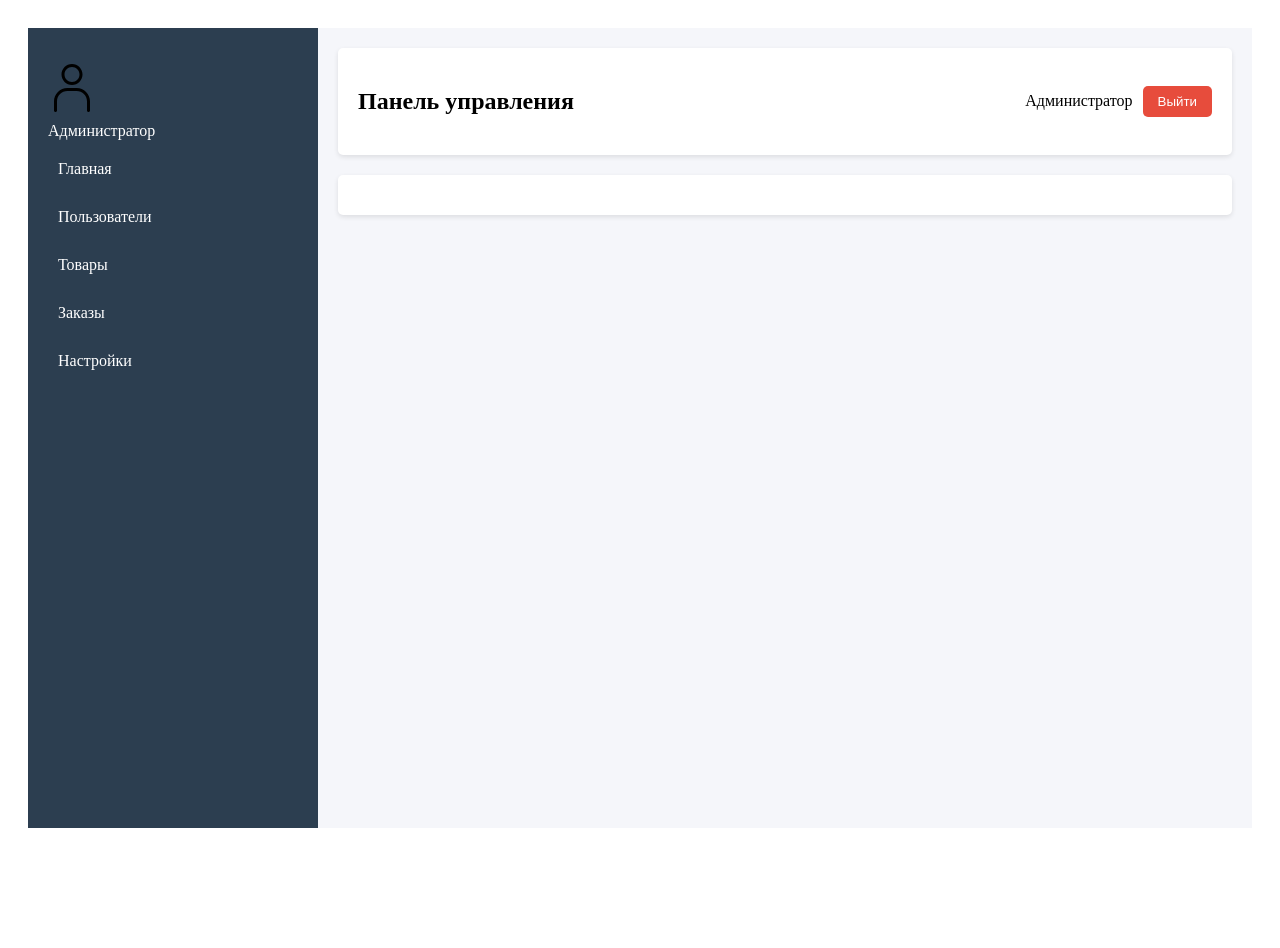
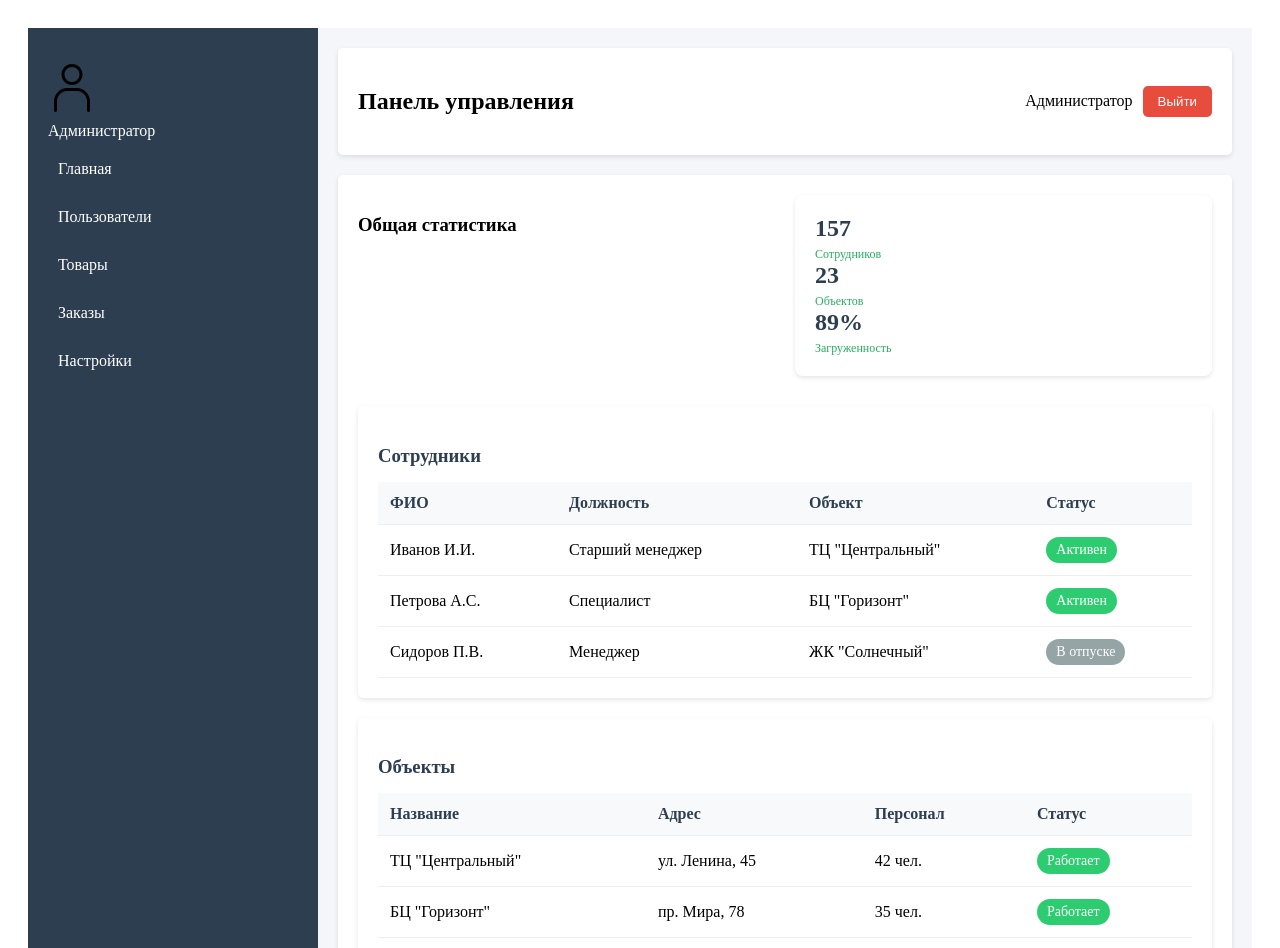
Before and after one commit to SindaskinNikita/Website, an Angular app: page /admin in a window 1280 px wide. Shown: the top 948 px of the page. Before the commit the page ends 856 px from the top, so only its background shows below. Built offline with nearby package versions, Linux system fonts and the light colour scheme.

Commit message:
Добавление статистики и таблиц в административную панель

```diff
--- a/src/app/admin/admin.component.css
+++ b/src/app/admin/admin.component.css
@@ -81,3 +81,109 @@ img {
     display: block;
     margin: 10px 0;
 }
+
+.chart-container {
+    background-color: white;
+    padding: 20px;
+    border-radius: 5px;
+    box-shadow: 0 2px 5px rgba(0,0,0,0.1);
+    margin-bottom: 20px;
+}
+
+.data-table {
+    background-color: white;
+    padding: 20px;
+    border-radius: 5px;
+    box-shadow: 0 2px 5px rgba(0,0,0,0.1);
+    margin-bottom: 20px;
+}
+
+.data-table h3 {
+    color: #2c3e50;
+    margin-bottom: 15px;
+}
+
+.data-table table {
+    width: 100%;
+    border-collapse: collapse;
+}
+
+.data-table th,
+.data-table td {
+    padding: 12px;
+    text-align: left;
+    border-bottom: 1px solid #eee;
+}
+
+.data-table th {
+    background-color: #f8f9fa;
+    font-weight: 600;
+    color: #2c3e50;
+}
+
+.data-table tr:hover {
+    background-color: #f8f9fa;
+}
+
+.status {
+    padding: 5px 10px;
+    border-radius: 15px;
+    font-size: 14px;
+    display: inline-block;
+}
+
+.status.active {
+    background-color: #2ecc71;
+    color: white;
+}
+
+.status.inactive {
+    background-color: #95a5a6;
+    color: white;
+}
+
+.status.warning {
+    background-color: #f1c40f;
+    color: white;
+}
+
+.stats-container {
+    display: grid;
+    grid-template-columns: repeat(auto-fit, minmax(200px, 1fr));
+    gap: 20px;
+    margin-bottom: 30px;
+}
+
+.stat-card {
+    background: white;
+    padding: 20px;
+    border-radius: 8px;
+    box-shadow: 0 2px 4px rgba(0,0,0,0.1);
+    display: flex;
+    flex-direction: column;
+}
+
+.stat-card h4 {
+    color: #7f8c8d;
+    font-size: 14px;
+    margin: 0 0 10px 0;
+}
+
+.stat-card .number {
+    color: #2c3e50;
+    font-size: 24px;
+    font-weight: 600;
+    margin: 0;
+    display: block;
+}
+
+.stat-card .trend {
+    color: #27ae60;
+    font-size: 12px;
+    margin-top: 5px;
+    display: block;
+}
+
+.stat-card .trend.down {
+    color: #c0392b;
+}
--- a/src/app/admin/admin.component.html
+++ b/src/app/admin/admin.component.html
@@ -22,7 +22,96 @@
         </div>
 
         <div class="main-content">
-            <!-- Здесь будет основной контент -->
+            <div class="dashboard-grid">
+                <!-- Статистика -->
+                <div class="stats-container">
+                    <h3>Общая статистика</h3>
+                    <div class="stat-card">
+                        <div class="stat-item">
+                            <span class="number">157</span>
+                            <span class="trend">Сотрудников</span>
+                        </div>
+                        <div class="stat-item">
+                            <span class="number">23</span>
+                            <span class="trend">Объектов</span>
+                        </div>
+                        <div class="stat-item">
+                            <span class="number">89%</span>
+                            <span class="trend">Загруженность</span>
+                        </div>
+                    </div>
+                </div>
+
+                <!-- Таблица сотрудников -->
+                <div class="data-table">
+                    <h3>Сотрудники</h3>
+                    <table>
+                        <thead>
+                            <tr>
+                                <th>ФИО</th>
+                                <th>Должность</th>
+                                <th>Объект</th>
+                                <th>Статус</th>
+                            </tr>
+                        </thead>
+                        <tbody>
+                            <tr>
+                                <td>Иванов И.И.</td>
+                                <td>Старший менеджер</td>
+                                <td>ТЦ "Центральный"</td>
+                                <td><span class="status active">Активен</span></td>
+                            </tr>
+                            <tr>
+                                <td>Петрова А.С.</td>
+                                <td>Специалист</td>
+                                <td>БЦ "Горизонт"</td>
+                                <td><span class="status active">Активен</span></td>
+                            </tr>
+                            <tr>
+                                <td>Сидоров П.В.</td>
+                                <td>Менеджер</td>
+                                <td>ЖК "Солнечный"</td>
+                                <td><span class="status inactive">В отпуске</span></td>
+                            </tr>
+                        </tbody>
+                    </table>
+                </div>
+
+                <!-- Таблица объектов -->
+                <div class="data-table">
+                    <h3>Объекты</h3>
+                    <table>
+                        <thead>
+                            <tr>
+                                <th>Название</th>
+                                <th>Адрес</th>
+                                <th>Персонал</th>
+                                <th>Статус</th>
+                            </tr>
+                        </thead>
+                        <tbody>
+                            <tr>
+                                <td>ТЦ "Центральный"</td>
+                                <td>ул. Ленина, 45</td>
+                                <td>42 чел.</td>
+                                <td><span class="status active">Работает</span></td>
+                            </tr>
+                            <tr>
+                                <td>БЦ "Горизонт"</td>
+                                <td>пр. Мира, 78</td>
+                                <td>35 чел.</td>
+                                <td><span class="status active">Работает</span></td>
+                            </tr>
+                            <tr>
+                                <td>ЖК "Солнечный"</td>
+                                <td>ул. Светлая, 12</td>
+                                <td>28 чел.</td>
+                                <td><span class="status warning">Ремонт</span></td>
+                            </tr>
+                        </tbody>
+                    </table>
+                </div>
+            </div>
         </div>
     </div>
 </div>
```
